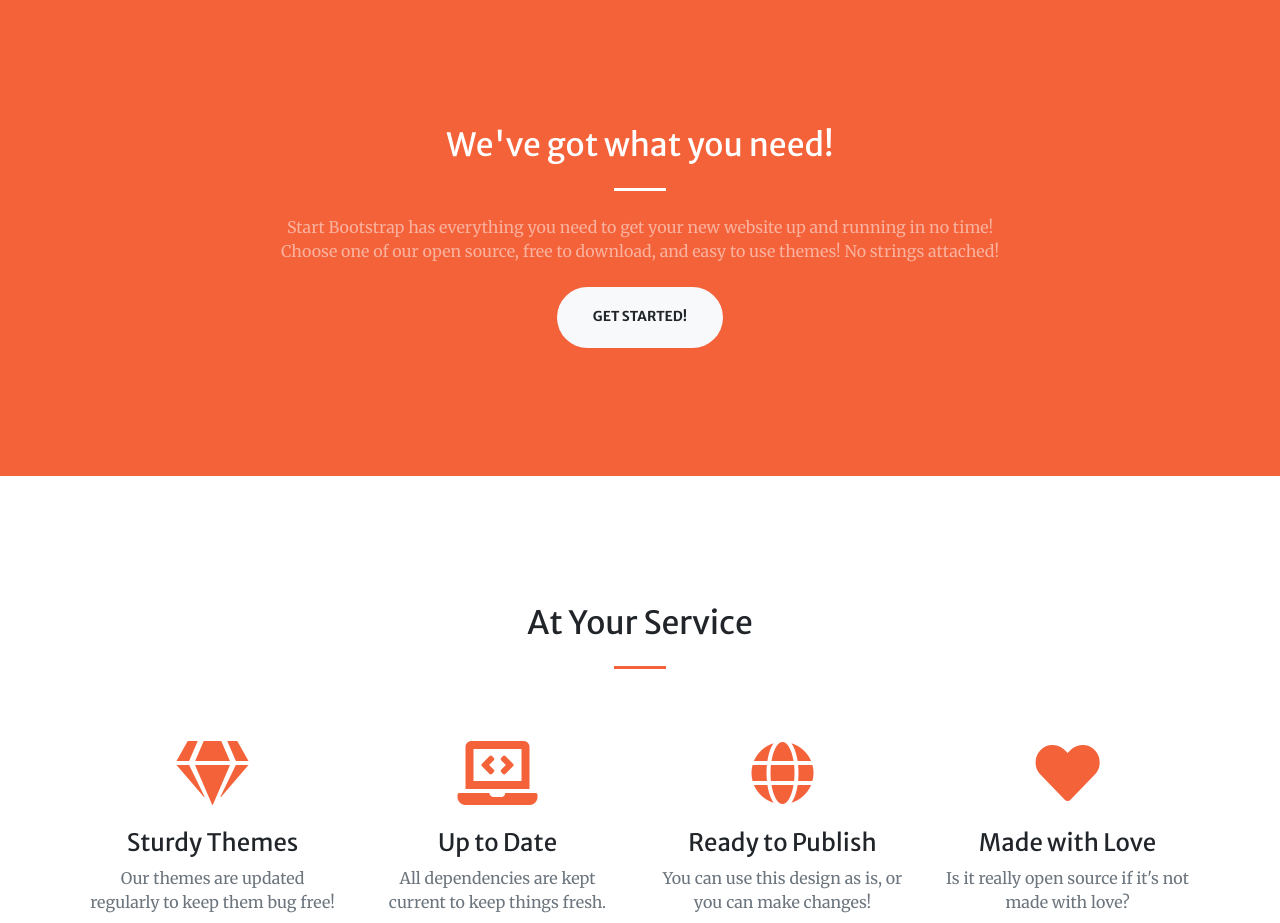
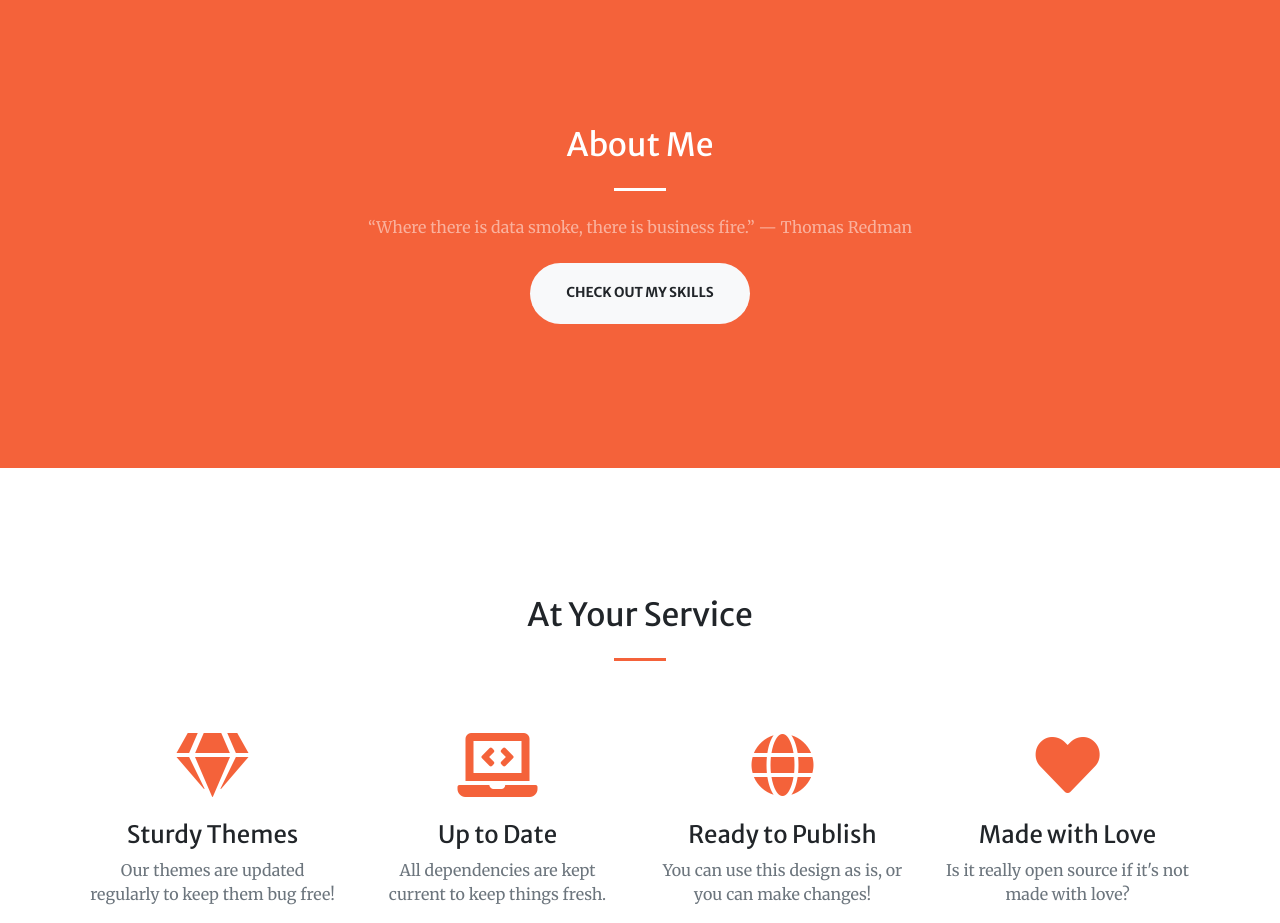
Before and after one commit to sayaliborse/sayaliborse.github.io, a website with bundled scripts: page index.html in a window 1280 px wide. Shown: the part 802-1725 px from the top of the page. Built offline with nearby package versions, Linux system fonts and the light colour scheme.

Commit message:
Update index.html

```diff
--- a/index.html
+++ b/index.html
@@ -74,10 +74,11 @@
     <div class="container">
       <div class="row justify-content-center">
         <div class="col-lg-8 text-center">
-          <h2 class="text-white mt-0">We've got what you need!</h2>
+          <h2 class="text-white mt-0">About Me</h2>
           <hr class="divider light my-4">
-          <p class="text-white-50 mb-4">Start Bootstrap has everything you need to get your new website up and running in no time! Choose one of our open source, free to download, and easy to use themes! No strings attached!</p>
-          <a class="btn btn-light btn-xl js-scroll-trigger" href="#services">Get Started!</a>
+          <p class="text-white-50 mb-4">“Where there is data smoke, there is business fire.” — Thomas Redman </p>
+
+<p           <a class="btn btn-light btn-xl js-scroll-trigger" href="#services">Check out my skills</a>
         </div>
       </div>
     </div>
```
